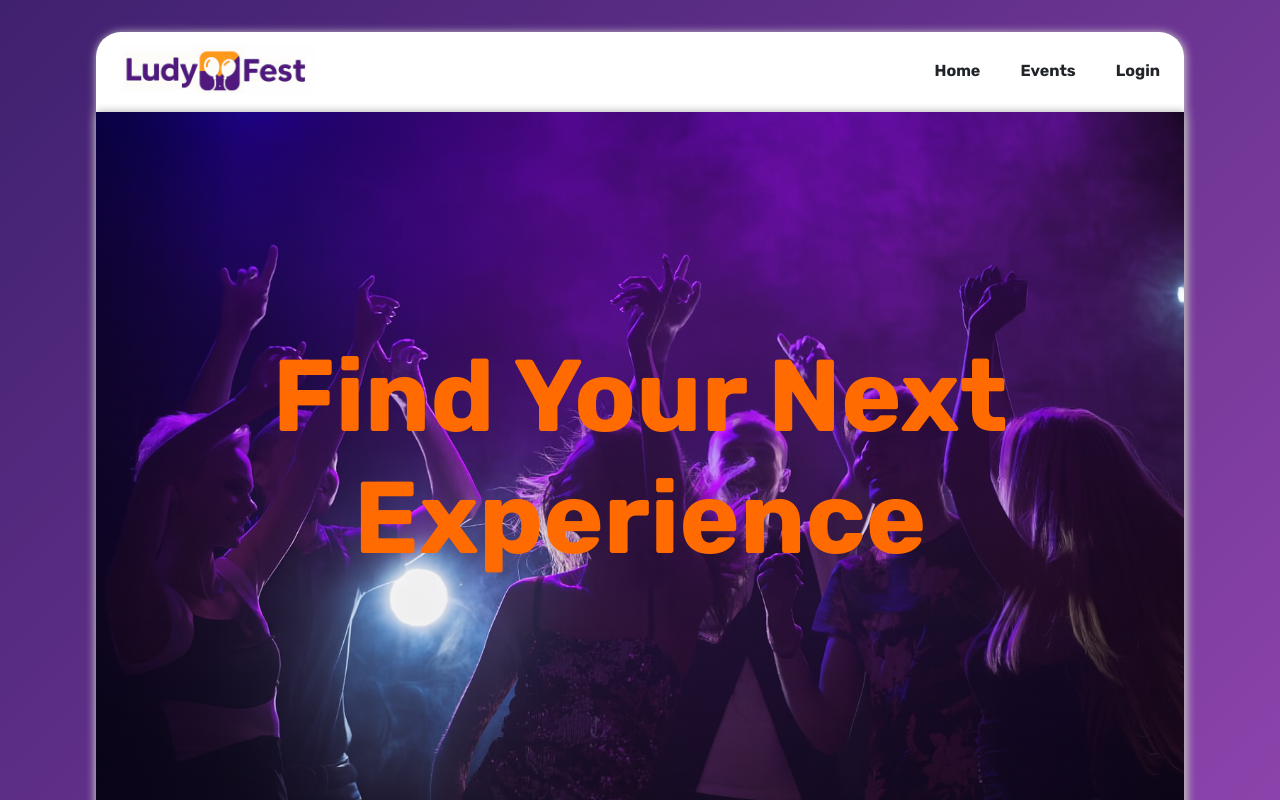
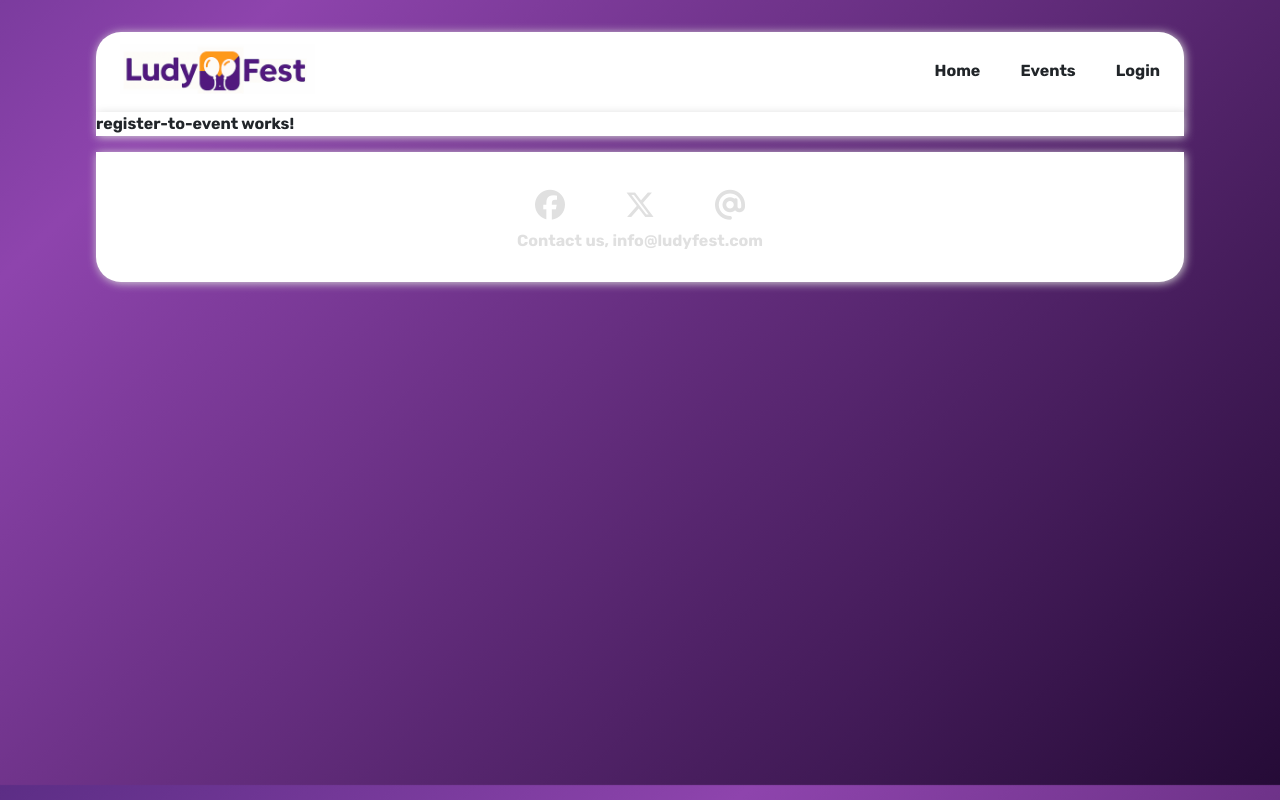
Before and after one commit to UpgradeHub-FS/ludyfest-front, an Angular app: page /events/register/1 in a window 1280 px wide. Before the commit this address led to /home. Shown: the top 800 px of the page. Built offline with nearby package versions, Linux system fonts and the light colour scheme; no server answers.

Commit message:
Creados componentes formulario register to events y ruta

```diff
--- a/src/app/app.routes.ts
+++ b/src/app/app.routes.ts
@@ -9,15 +9,17 @@ import { EventsComponent } from './pages/events/events.component';
 import { PrivateUserComponent } from './pages/private-user/private-user.component';
 import { PrivateUserList } from './pages/private-user-list/private-user-list';
 import { PrivateEventEdit } from './pages/private-event-edit/private-event-edit';
+import { RegisterToEvent } from './pages/register-to-event/register-to-event';
 
 
 export const routes: Routes = [
     { path: 'home', component: Home },
     { path: 'events', component: PublicEventListComponent },
+    { path: 'events/:id', component: EventsComponent },
+    { path: 'events/register/:idEvent', component: RegisterToEvent },
     { path: 'events/private/admin', component: PrivateEventList },
     { path: 'events/private/admin/:idEvent', component: PrivateEventEdit },
     { path: 'users/private/admin', component: PrivateUserList },
-    { path: 'events/:id', component: EventsComponent },
     { path: 'login', component: Login },
     { path: 'register', component: Register },
     { path: 'profile', component: PrivateUserComponent },
--- /dev/null
+++ b/src/app/pages/register-to-event/register-to-event.html
@@ -0,0 +1 @@
+<p>register-to-event works!</p>
```
Also changed, not shown: src/app/pages/register-to-event/register-to-event.ts (added, +11 -0 lines), src/app/pages/register-to-event/register-to-event.css (added).
